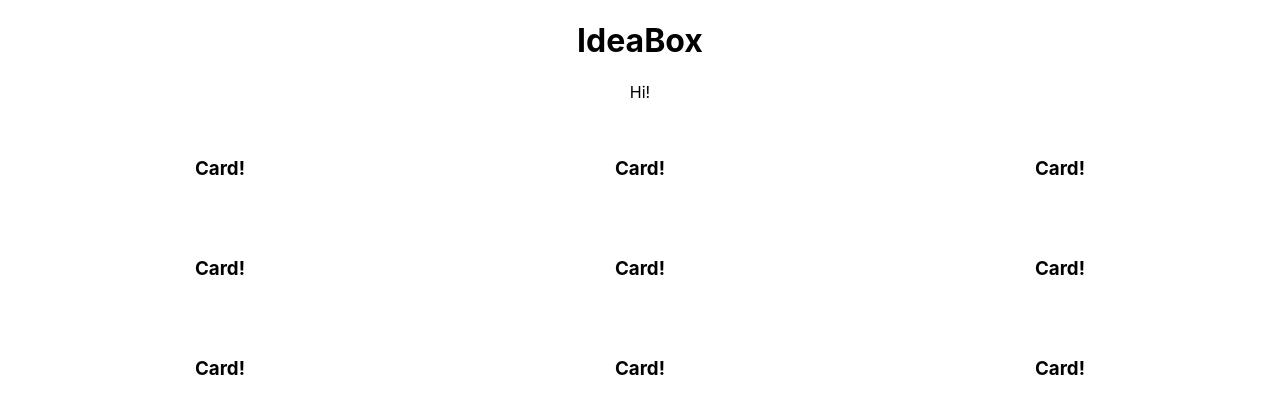
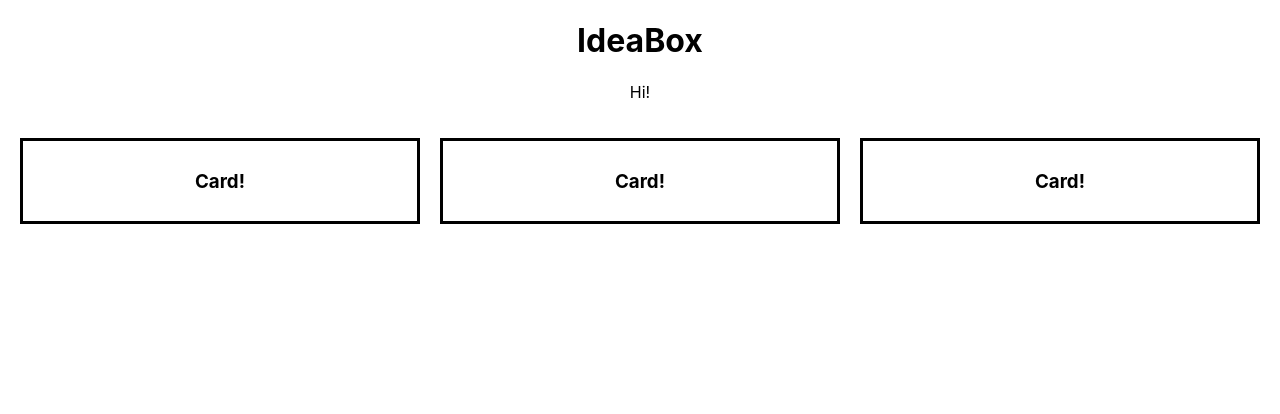
Before and after one commit to ganuza/my-first-idea-box, a React (Create React App) app: page / in a window 1280 px wide. Shown: the top 414 px of the page. Built offline with nearby package versions, Linux system fonts and the light colour scheme.

Commit message:
Add styling to each card

```diff
--- a/src/components/App/App.js
+++ b/src/components/App/App.js
@@ -16,8 +16,8 @@ function App() {
       <h1>IdeaBox</h1>
       <p>Hi!</p>
       <Ideas name='Travis'/>
-      <Ideas name='Ben' phone='867-5309'/>
-      <Ideas phone='867-5309'/>
+      {/* <Ideas name='Ben' phone='867-5309'/>
+      <Ideas phone='867-5309'/> */}
     </main>
   )
 }
--- a/src/components/Card/Card.css
+++ b/src/components/Card/Card.css
@@ -0,0 +1,5 @@
+.card {
+  box-sizing: border-box;
+  border: 3px solid black;
+  padding: 10px;
+}
```
